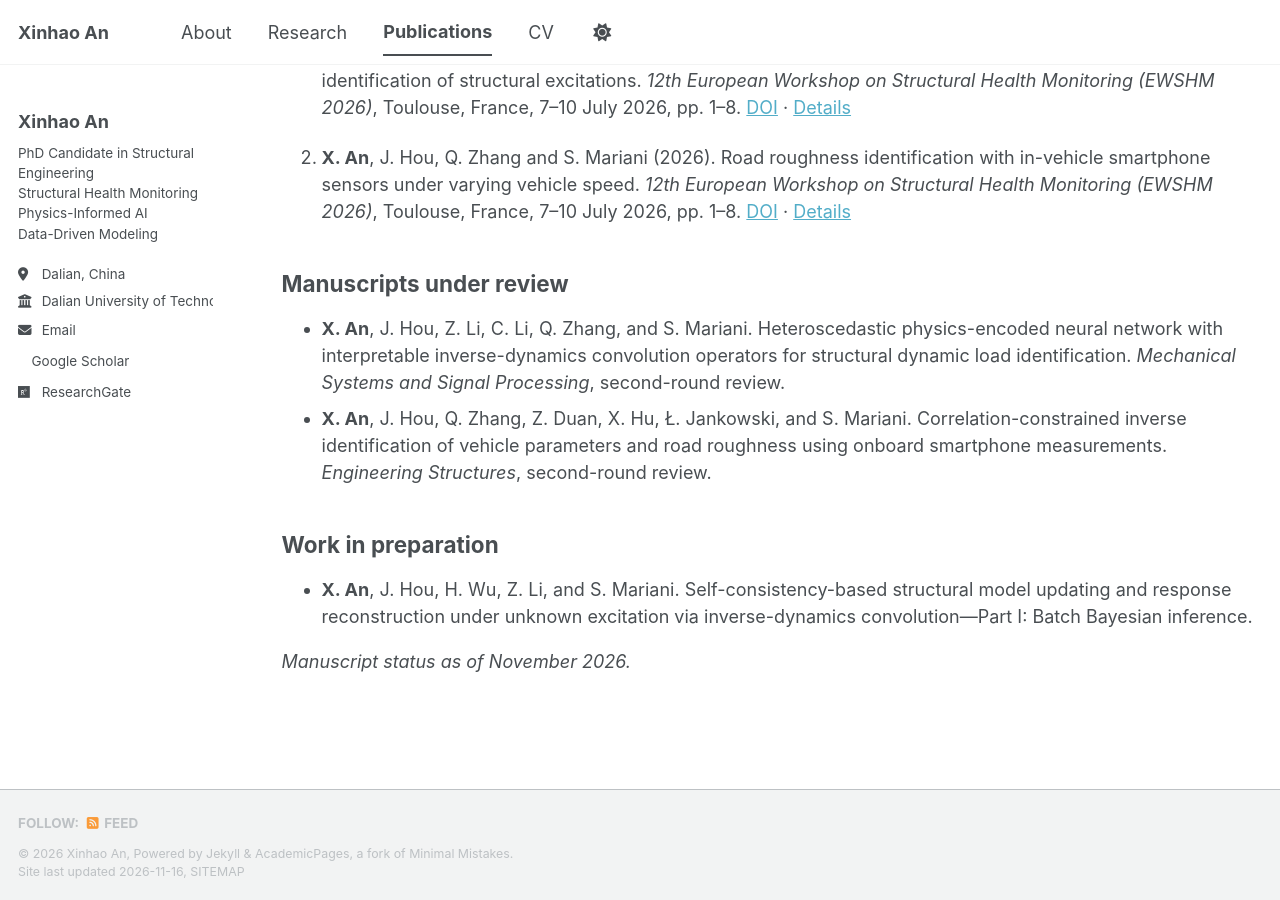
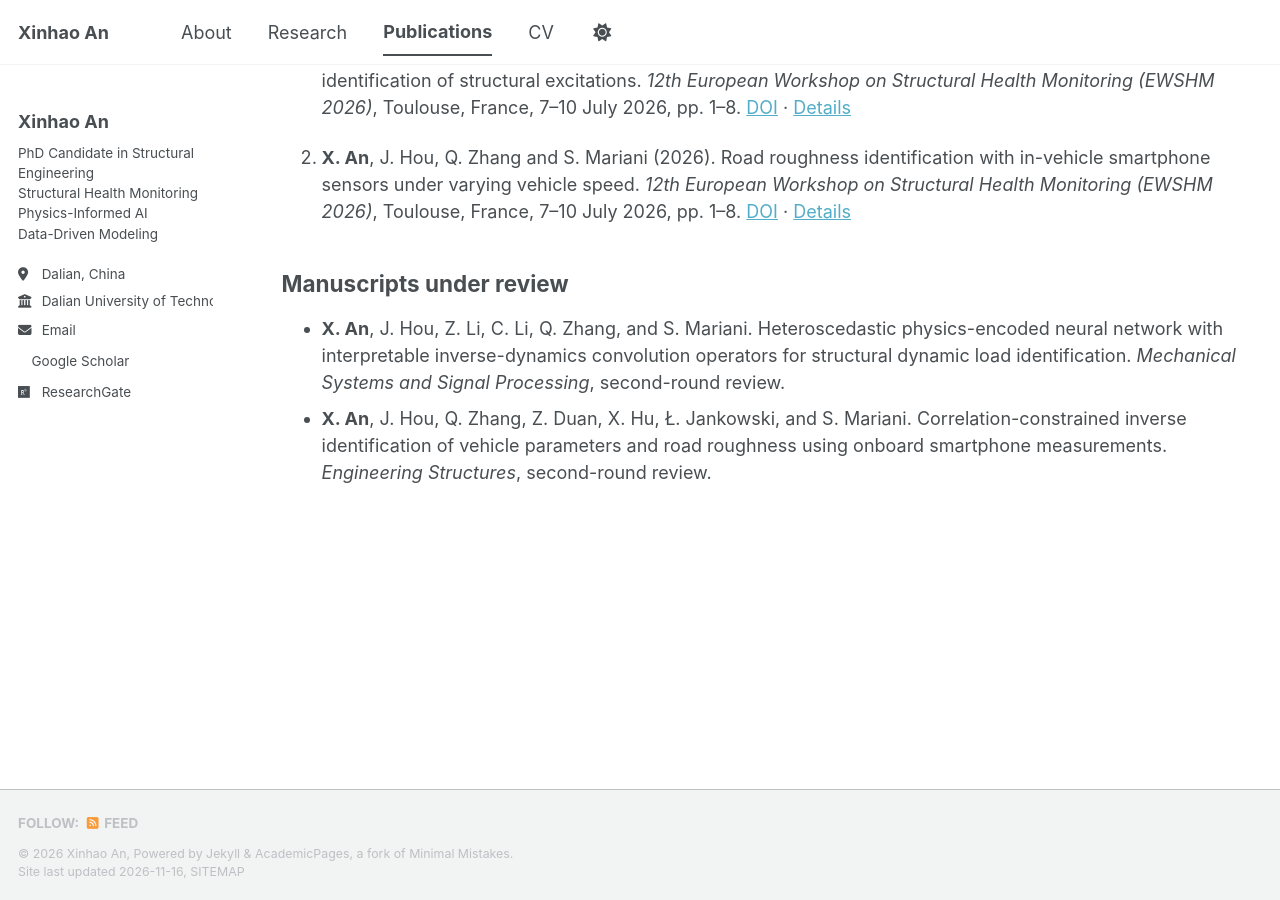
Before and after one commit to xinhao-an/xinhao-an.github.io, a Jekyll site: the page built from _pages/publications.html, in a window 1280 px wide and 900 px high, scrolled down 705 px. Built offline with Jekyll 4.4.1, drawn with Linux system fonts in a browser that asks for light colours; a script bundle is joined from its source files by our own code; a style sheet for code colours, icons or effects is not loaded.

Commit message:
Remove the Work in preparation section from the manuscript list

```diff
--- a/_includes/manuscripts-in-progress.md
+++ b/_includes/manuscripts-in-progress.md
@@ -2,9 +2,3 @@
 
 - **X. An**, J. Hou, Z. Li, C. Li, Q. Zhang, and S. Mariani. Heteroscedastic physics-encoded neural network with interpretable inverse-dynamics convolution operators for structural dynamic load identification. *Mechanical Systems and Signal Processing*, second-round review.
 - **X. An**, J. Hou, Q. Zhang, Z. Duan, X. Hu, Ł. Jankowski, and S. Mariani. Correlation-constrained inverse identification of vehicle parameters and road roughness using onboard smartphone measurements. *Engineering Structures*, second-round review.
-
-## Work in preparation
-
-- **X. An**, J. Hou, H. Wu, Z. Li, and S. Mariani. Self-consistency-based structural model updating and response reconstruction under unknown excitation via inverse-dynamics convolution—Part I: Batch Bayesian inference.
-
-*Manuscript status as of November 2026.*
```
